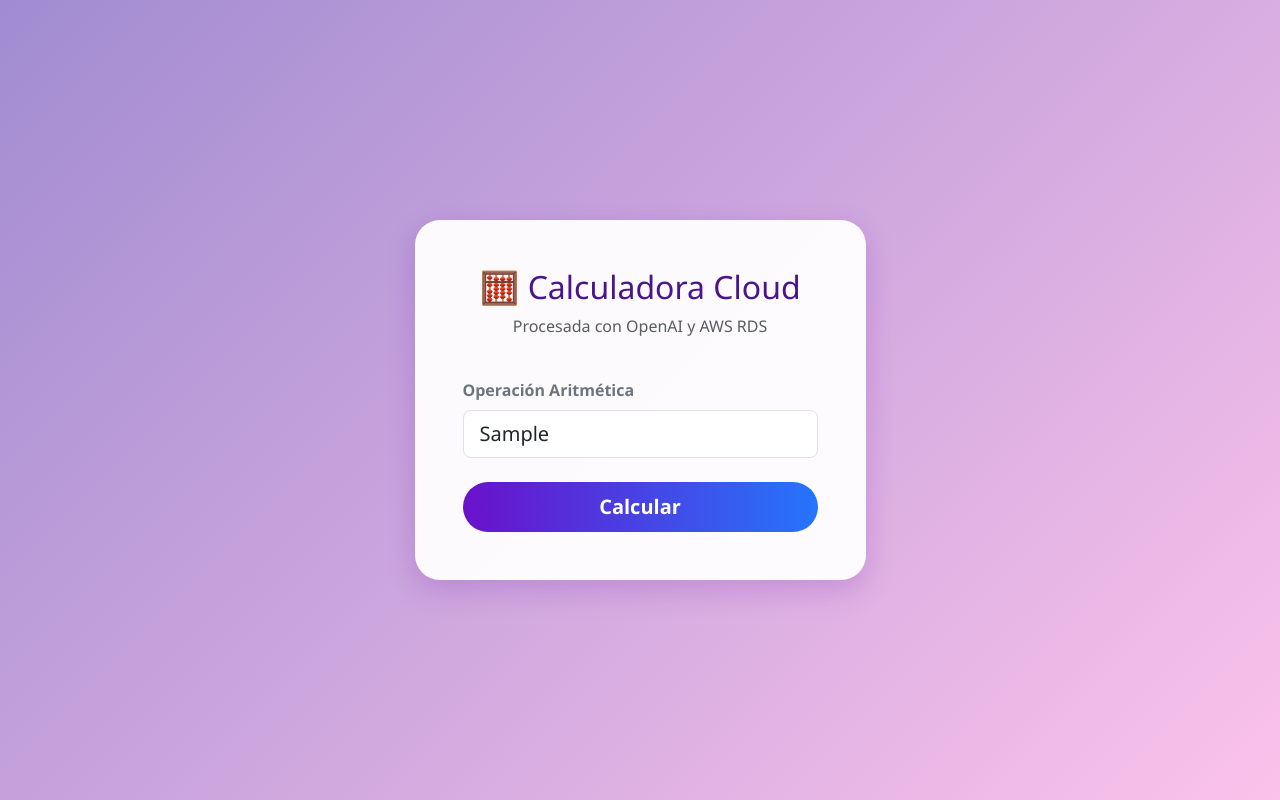
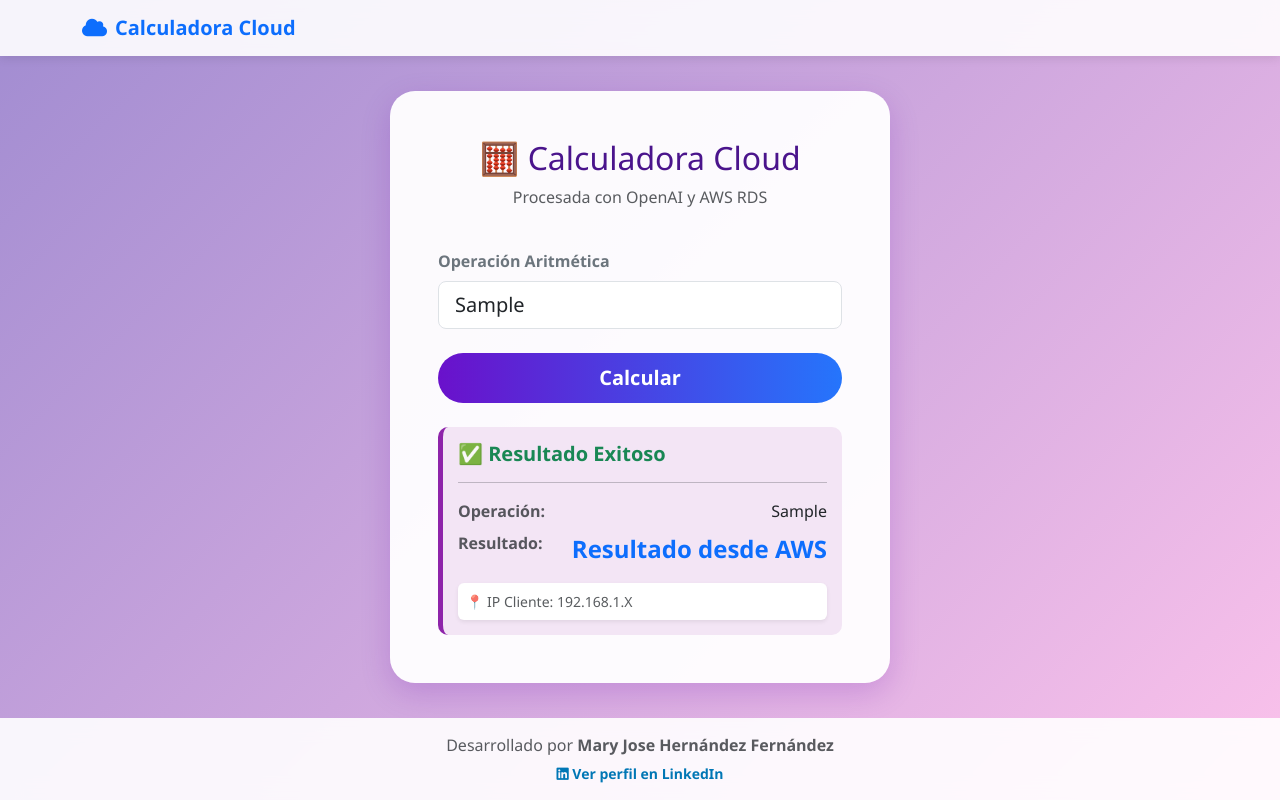
Before and after one commit to MajitoCupcake/OperacionesN8N, a plain HTML site: page index.html in a window 1280 px wide. Both pictures are taken after typing "Sample" into the empty fields and a click on the button "Calcular". Drawn offline with nearby package versions, Linux system fonts and the light colour scheme; no server answers.

Commit message:
Add files via upload

```diff
--- a/index.html
+++ b/index.html
@@ -4,22 +4,45 @@
     <meta charset="UTF-8">
     <meta name="viewport" content="width=device-width, initial-scale=1.0">
     <title>Calculadora IA - AWS</title>
+    <!-- Bootstrap CSS -->
     <link href="https://cdn.jsdelivr.net/npm/bootstrap@5.3.0/dist/css/bootstrap.min.css" rel="stylesheet">
+    <!-- FontAwesome para iconos (LinkedIn, etc) -->
+    <link rel="stylesheet" href="https://cdnjs.cloudflare.com/ajax/libs/font-awesome/6.4.0/css/all.min.css">
+
     <style>
         body {
             background: linear-gradient(135deg, #a18cd1 0%, #fbc2eb 100%);
-            height: 100vh;
+            min-height: 100vh;
+            display: flex;
+            flex-direction: column; /* Cambio clave: organiza elementos en columna */
+            font-family: 'Segoe UI', Tahoma, Geneva, Verdana, sans-serif;
+        }
+
+        /* Estilos del Navbar */
+        .navbar {
+            background-color: rgba(255, 255, 255, 0.9);
+            backdrop-filter: blur(10px);
+            box-shadow: 0 2px 10px rgba(0,0,0,0.1);
+        }
+
+        /* Contenedor principal para centrar la carta */
+        .main-content {
+            flex: 1; /* Ocupa el espacio disponible entre nav y footer */
             display: flex;
             align-items: center;
             justify-content: center;
-            font-family: 'Segoe UI', Tahoma, Geneva, Verdana, sans-serif;
+            padding: 20px;
         }
+
         .card {
             border: none;
             border-radius: 25px;
             background-color: rgba(255, 255, 255, 0.95);
             box-shadow: 0 10px 30px rgba(106, 13, 173, 0.2);
+            width: 100%;
+            max-width: 500px;
         }
+
         .btn-custom {
             background: linear-gradient(to right, #6a11cb 0%, #2575fc 100%);
             color: white;
@@ -29,24 +52,55 @@
             font-weight: bold;
             transition: transform 0.2s;
         }
+
         .btn-custom:hover {
             transform: scale(1.05);
+            color: white;
         }
+
         .result-box {
             background-color: #f3e5f5;
             border-left: 5px solid #8e24aa;
             border-radius: 10px;
             padding: 15px;
         }
+
         h2 { color: #4a148c; }
+
+        /* Estilos del Footer */
+        footer {
+            background-color: rgba(255, 255, 255, 0.9);
+            backdrop-filter: blur(10px);
+            padding: 15px 0;
+            margin-top: auto; /* Empuja el footer al final si el contenido es corto */
+        }
+
+        .social-link {
+            color: #0077b5; /* Azul LinkedIn */
+            text-decoration: none;
+            font-weight: bold;
+            transition: color 0.3s;
+        }
+
+        .social-link:hover {
+            color: #004182;
+        }
     </style>
 </head>
 <body>
 
+    <!-- Navbar -->
+    <nav class="navbar navbar-expand-lg navbar-light">
         <div class="container">
-        <div class="row justify-content-center">
-            <div class="col-md-5">
-                <div class="card p-5">
+            <a class="navbar-brand fw-bold text-primary" href="#">
+                <i class="fas fa-cloud me-2"></i>Calculadora Cloud
+            </a>
+        </div>
+    </nav>
+
+    <!-- Contenedor Principal (Calculadora) -->
+    <div class="main-content">
+        <div class="card p-4 p-md-5">
             <div class="text-center mb-4">
                 <h2>🧮 Calculadora Cloud</h2>
                 <p class="text-muted">Procesada con OpenAI y AWS RDS</p>
@@ -84,16 +138,65 @@
                         <span id="txtResultado" class="fs-4 fw-bold text-primary">--</span>
                     </div>
                     <div class="mt-3 p-2 bg-white rounded shadow-sm">
-                                <small class="text-muted d-block">📍 IP Cliente: <span id="txtIP"></span></small>
+                        <small class="text-muted d-block">📍 IP Cliente: <span id="txtIP">192.168.1.X</span></small>
                     </div>
-                        </div>
-                    </div>
-
                 </div>
             </div>
         </div>
     </div>
 
-    <script src="script.js"></script>
+    <!-- Footer -->
+    <footer>
+        <div class="container text-center">
+            <p class="mb-1 text-muted">Desarrollado por <strong>Mary Jose Hernández Fernández</strong></p>
+            <small>
+                <a href="https://www.linkedin.com/in/mary-jose-hernández-fernández" target="_blank" class="social-link">
+                    <i class="fab fa-linkedin"></i> Ver perfil en LinkedIn
+                </a>
+            </small>
+        </div>
+    </footer>
+
+    <!-- Lógica JavaScript embebida -->
+    <script>
+        function enviarDatos(event) {
+            event.preventDefault(); // Evita recargar la página
+
+            const operacionInput = document.getElementById('operacionInput').value;
+            const btnEnviar = document.getElementById('btnEnviar');
+            const loadingDiv = document.getElementById('loading');
+            const resultadoCard = document.getElementById('resultadoCard');
+            const txtOperacion = document.getElementById('txtOperacion');
+            const txtResultado = document.getElementById('txtResultado');
+
+            // Mostrar loading y ocultar resultado previo
+            btnEnviar.disabled = true;
+            loadingDiv.classList.remove('d-none');
+            resultadoCard.classList.add('d-none');
+
+            // SIMULACIÓN DE LLAMADA A API (Reemplaza esto con tu fetch real)
+            setTimeout(() => {
+                // Ocultar loading
+                loadingDiv.classList.add('d-none');
+                btnEnviar.disabled = false;
+
+                // Mostrar resultado simulado
+                txtOperacion.innerText = operacionInput;
+
+                // Lógica simple de simulación (solo para ejemplo visual)
+                try {
+                    // Nota: Esto es inseguro para producción (eval), usa tu backend real
+                    // Esto es solo para que veas que la UI funciona
+                    const resultadoSimulado = "Resultado desde AWS";
+                    txtResultado.innerText = resultadoSimulado;
+                } catch (e) {
+                    txtResultado.innerText = "Error";
+                }
+
+                resultadoCard.classList.remove('d-none');
+
+            }, 2000); // Simula 2 segundos de espera
+        }
+    </script>
 </body>
 </html>
```
Lines whose indentation alone changed are shown as unchanged.
